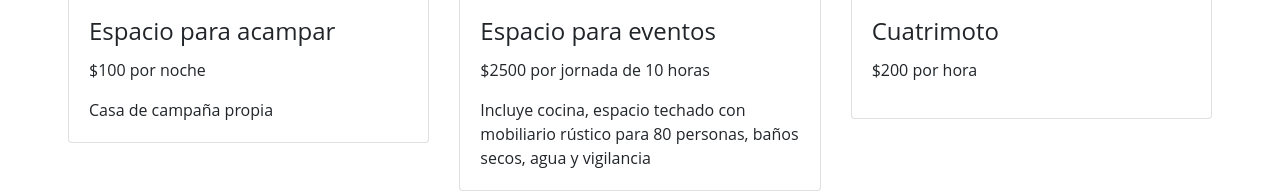
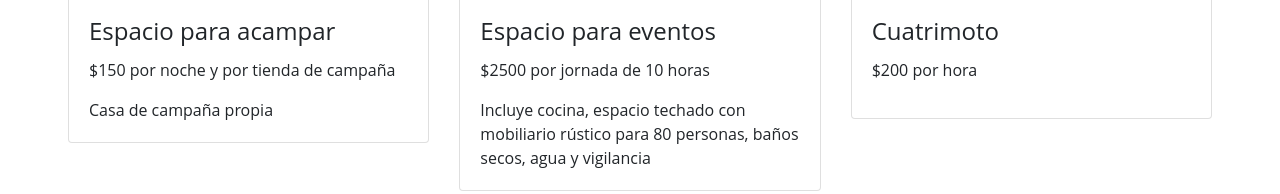
Before and after one commit to LasCruces-E/LasCruces, a plain HTML site: page servicios.html in a window 1280 px wide. Shown: the part 1624-1818 px from the top of the page. Drawn offline with nearby package versions, Linux system fonts and the light colour scheme; files whose address does not match are found by name.

Commit message:
Update servicios.html

```diff
--- a/servicios.html
+++ b/servicios.html
@@ -88,7 +88,7 @@
 				  <img src="images/Acampar_3.jpg" class="card-img-top" alt="...">
 				  <div class="card-body">
 					<h4 class="card-title">Espacio para acampar</h4>
-					<p>$100 por noche</p>
+					<p>$150 por noche y por tienda de campaña</p>
 					<p class="card-text">Casa de campaña propia</p>
 				  </div>
 				</div>
```
